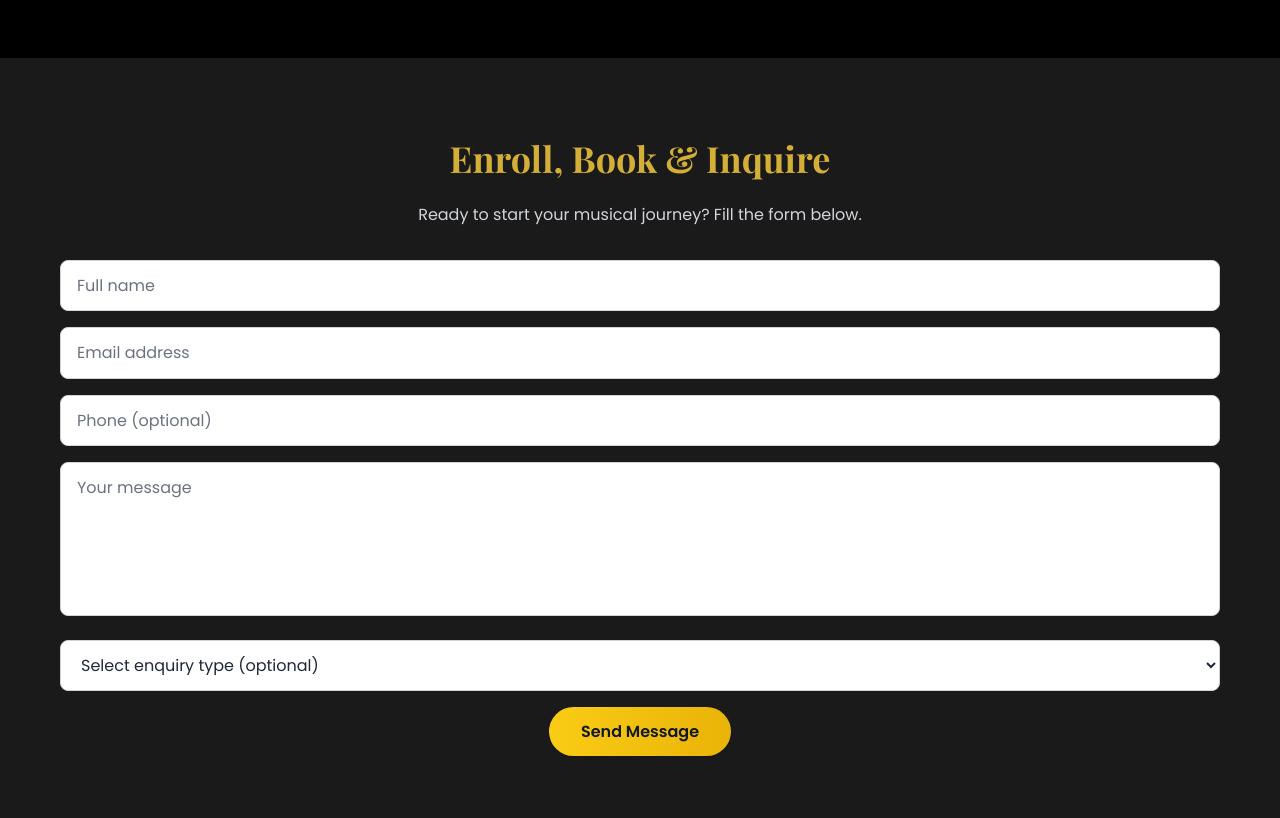
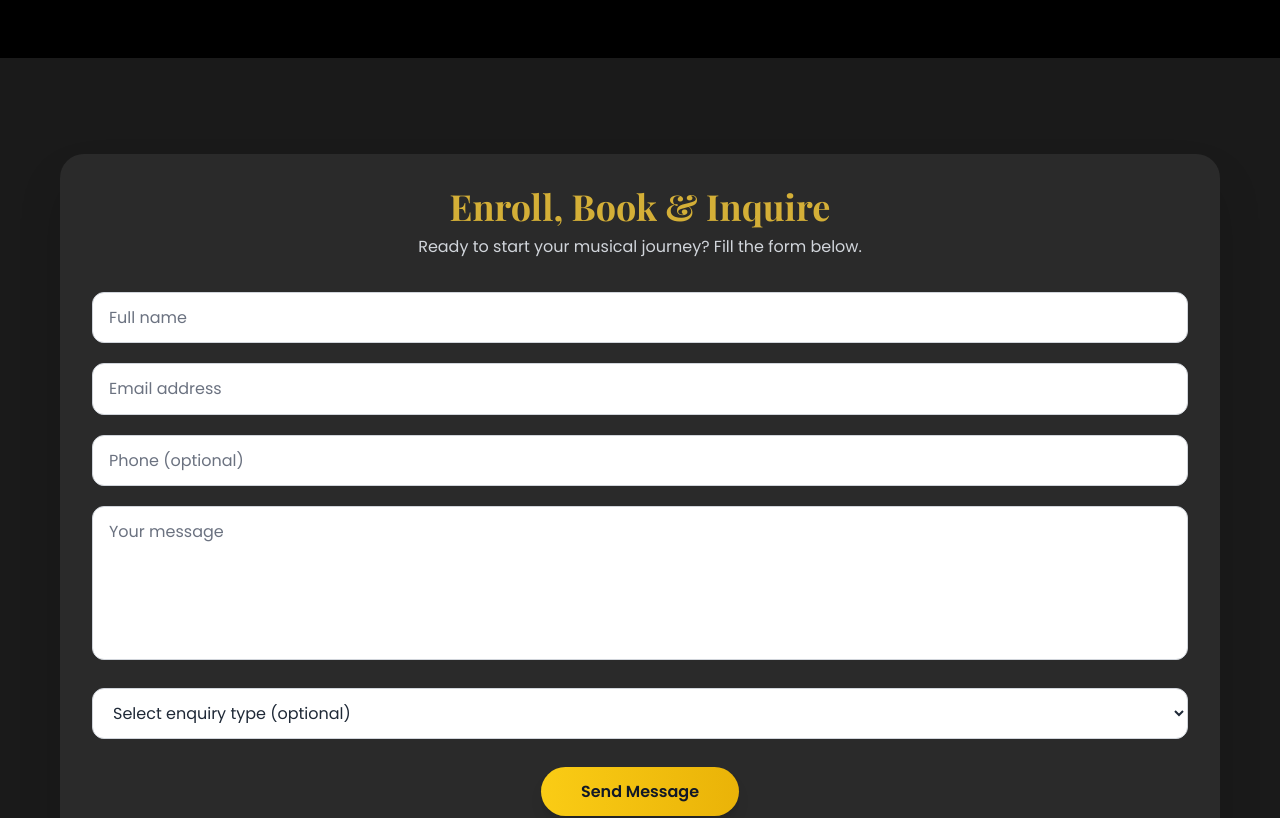
Before and after one commit to Harsh-a1213/Atharva-Flute, a React (Vite) app: page / in a window 1280 px wide. Shown: the part 5880-6698 px from the top of the page. Built offline with nearby package versions, Linux system fonts and the light colour scheme.

Commit message:
updatyed all modals

```diff
--- a/components/BookPerformanceModal.tsx
+++ b/components/BookPerformanceModal.tsx
@@ -6,7 +6,7 @@ interface Props {
 }
 
 const inputClass =
-  "w-full border border-gray-300 bg-white text-gray-800 placeholder-gray-500 rounded-lg px-4 py-3 focus:outline-none focus:ring-2 focus:ring-yellow-400";
+  "w-full border border-gray-300 bg-white text-gray-800 placeholder-gray-500 rounded-xl px-4 py-3 focus:outline-none focus:ring-2 focus:ring-yellow-400";
 
 const BookPerformanceModal: React.FC<Props> = ({ isOpen, onClose }) => {
   const [formData, setFormData] = useState({
@@ -103,7 +103,7 @@ const BookPerformanceModal: React.FC<Props> = ({ isOpen, onClose }) => {
 
   return (
     <div className="fixed inset-0 z-50 flex items-center justify-center p-4 bg-black/60">
-      <div className="bg-white rounded-2xl max-w-lg w-full p-6 shadow-2xl relative text-gray-900">
+      <div className="bg-white rounded-3xl max-w-xl w-full p-8 shadow-2xl relative text-gray-900">
         <button
           onClick={onClose}
           aria-label="Close"
@@ -113,21 +113,24 @@ const BookPerformanceModal: React.FC<Props> = ({ isOpen, onClose }) => {
         </button>
 
         {submitted ? (
-          <div className="py-12 text-center">
+          <div className="py-14 text-center">
             <h3 className="text-2xl font-bold text-green-600">
-              🎉 Booking submitted
+              🎉 Booking Submitted
             </h3>
-            <p className="mt-2 text-gray-700">
-              We will contact you soon about the performance details.
+            <p className="mt-3 text-gray-700">
+              We’ll contact you soon to discuss performance details.
             </p>
           </div>
         ) : (
           <>
-            <h3 className="text-2xl font-semibold mb-4 text-center">
+            <h3 className="text-3xl font-serif font-bold text-center mb-1">
               Book a Performance
             </h3>
+            <p className="text-center text-gray-500 mb-6">
+              Share your event details and we’ll get in touch.
+            </p>
 
-            <form onSubmit={handleSubmit} className="space-y-3">
+            <form onSubmit={handleSubmit} className="space-y-4">
               <input
                 name="name"
                 value={formData.name}
@@ -158,7 +161,7 @@ const BookPerformanceModal: React.FC<Props> = ({ isOpen, onClose }) => {
                 disabled={loading}
               />
 
-              <div className="grid grid-cols-2 gap-3">
+              <div className="grid grid-cols-2 gap-4">
                 <input
                   name="date"
                   type="date"
@@ -166,7 +169,6 @@ const BookPerformanceModal: React.FC<Props> = ({ isOpen, onClose }) => {
                   onChange={handleChange}
                   className={inputClass}
                 />
-
                 <input
                   name="time"
                   type="time"
@@ -201,7 +203,6 @@ const BookPerformanceModal: React.FC<Props> = ({ isOpen, onClose }) => {
                 className={inputClass + " resize-none"}
               />
 
-              <label className="block">
               <select
                 name="enquiryType"
                 value={formData.enquiryType}
@@ -214,7 +215,6 @@ const BookPerformanceModal: React.FC<Props> = ({ isOpen, onClose }) => {
                 </option>
                 <option value="Booking">Other Enquiry</option>
               </select>
-              </label>
 
               {error && (
                 <div className="text-sm text-red-600 bg-red-50 p-2 rounded">
@@ -225,7 +225,7 @@ const BookPerformanceModal: React.FC<Props> = ({ isOpen, onClose }) => {
               <button
                 type="submit"
                 disabled={loading}
-                className="w-full bg-gradient-to-r from-yellow-400 to-yellow-500 text-gray-900 font-bold py-3 rounded-lg shadow"
+                className="w-full mt-2 bg-gradient-to-r from-yellow-400 to-yellow-500 text-gray-900 font-bold py-3 rounded-full shadow-lg hover:brightness-95"
               >
                 {loading ? "Sending..." : "Submit Request"}
               </button>
--- a/components/EnquiryForm.tsx
+++ b/components/EnquiryForm.tsx
@@ -1,7 +1,7 @@
 import React, { useState } from "react";
 
 const inputClass =
-  "w-full border border-gray-300 bg-white text-gray-800 placeholder-gray-500 rounded-lg px-4 py-3 focus:outline-none focus:ring-2 focus:ring-yellow-400";
+  "w-full border border-gray-300 bg-white text-gray-800 placeholder-gray-500 rounded-xl px-4 py-3 focus:outline-none focus:ring-2 focus:ring-yellow-400";
 
 const EnquiryForm: React.FC = () => {
   const [formData, setFormData] = useState({
@@ -83,9 +83,9 @@ const EnquiryForm: React.FC = () => {
 
   if (submitted) {
     return (
-      <section id="contact" className="py-20 bg-[var(--brand-dark)]">
+      <section id="contact" className="py-24 bg-brand-dark">
         <div className="container mx-auto px-6 text-center">
-          <h2 className="text-3xl font-serif font-bold text-yellow-400 mb-2">
+          <h2 className="text-3xl font-serif font-bold text-brand-gold mb-2">
             Thank you!
           </h2>
           <p className="text-gray-300">
@@ -97,9 +97,10 @@ const EnquiryForm: React.FC = () => {
   }
 
   return (
-    <section id="contact" className="py-20 bg-[var(--brand-dark)]">
-      <div className="container mx-auto px-6 max-w-xl">
-        <h2 className="text-4xl font-serif font-bold text-center text-brand-gold mb-6">
+    <section id="contact" className="py-24 bg-brand-dark">
+      <div className="container mx-auto px-6 max-w-2xl">
+        <div className="bg-brand-gray rounded-3xl p-8 shadow-2xl">
+          <h2 className="text-4xl font-serif font-bold text-center text-brand-gold mb-2">
             Enroll, Book & Inquire
           </h2>
 
@@ -107,9 +108,7 @@ const EnquiryForm: React.FC = () => {
             Ready to start your musical journey? Fill the form below.
           </p>
 
-        <form onSubmit={handleSubmit} className="space-y-4">
-          <label className="block">
-            <span className="sr-only">Full name</span>
+          <form onSubmit={handleSubmit} className="space-y-5">
             <input
               name="name"
               value={formData.name}
@@ -119,10 +118,7 @@ const EnquiryForm: React.FC = () => {
               required
               disabled={loading}
             />
-          </label>
 
-          <label className="block">
-            <span className="sr-only">Email</span>
             <input
               name="email"
               type="email"
@@ -132,10 +128,7 @@ const EnquiryForm: React.FC = () => {
               className={inputClass}
               disabled={loading}
             />
-          </label>
 
-          <label className="block">
-            <span className="sr-only">Phone</span>
             <input
               name="phone"
               type="tel"
@@ -145,10 +138,7 @@ const EnquiryForm: React.FC = () => {
               className={inputClass}
               disabled={loading}
             />
-          </label>
 
-          <label className="block">
-            <span className="sr-only">Message</span>
             <textarea
               name="message"
               rows={5}
@@ -159,10 +149,7 @@ const EnquiryForm: React.FC = () => {
               required
               disabled={loading}
             />
-          </label>
 
-          <label className="block">
-            <span className="sr-only">Enquiry Type (optional)</span>
             <select
               name="enquiryType"
               value={formData.enquiryType}
@@ -178,7 +165,6 @@ const EnquiryForm: React.FC = () => {
               </option>
               <option value="Booking">Other Enquiry</option>
             </select>
-          </label>
 
             {error && (
               <div className="text-sm text-red-600 bg-red-50 p-2 rounded">
@@ -186,17 +172,18 @@ const EnquiryForm: React.FC = () => {
               </div>
             )}
 
-          <div className="text-center">
+            <div className="text-center pt-2">
               <button
                 type="submit"
                 disabled={loading}
-              className="bg-gradient-to-r from-yellow-400 to-yellow-500 text-gray-900 font-bold py-3 px-8 rounded-full shadow"
+                className="bg-gradient-to-r from-yellow-400 to-yellow-500 text-gray-900 font-bold py-3 px-10 rounded-full shadow-lg hover:brightness-95"
               >
                 {loading ? "Sending..." : "Send Message"}
               </button>
             </div>
           </form>
         </div>
+      </div>
     </section>
   );
 };
--- a/components/EnrollModal.tsx
+++ b/components/EnrollModal.tsx
@@ -6,7 +6,7 @@ interface Props {
 }
 
 const inputClass =
-  "w-full border border-gray-300 bg-white text-gray-800 placeholder-gray-500 rounded-lg px-4 py-3 focus:outline-none focus:ring-2 focus:ring-yellow-400";
+  "w-full border border-gray-300 bg-white text-gray-800 placeholder-gray-500 rounded-xl px-4 py-3 focus:outline-none focus:ring-2 focus:ring-yellow-400";
 
 const EnrollModal: React.FC<Props> = ({ isOpen, onClose }) => {
   const [formData, setFormData] = useState({
@@ -45,8 +45,7 @@ const EnrollModal: React.FC<Props> = ({ isOpen, onClose }) => {
       source: "Enroll Now",
       ...formData,
       name: (formData.name || "").trim(),
-      contact:
-        (formData.contact || formData.email || "").trim(),
+      contact: (formData.contact || formData.email || "").trim(),
       email: (formData.email || "").trim(),
       enquiryType: "Class Enquiry",
       message: formData.enquiry || "",
@@ -97,7 +96,7 @@ const EnrollModal: React.FC<Props> = ({ isOpen, onClose }) => {
 
   return (
     <div className="fixed inset-0 z-50 flex items-center justify-center p-4 bg-black/60">
-      <div className="bg-white rounded-2xl max-w-lg w-full p-6 shadow-2xl relative text-gray-900">
+      <div className="bg-white rounded-3xl max-w-xl w-full p-8 shadow-2xl relative text-gray-900">
         <button
           onClick={onClose}
           aria-label="Close"
@@ -107,21 +106,24 @@ const EnrollModal: React.FC<Props> = ({ isOpen, onClose }) => {
         </button>
 
         {submitted ? (
-          <div className="py-12 text-center">
+          <div className="py-14 text-center">
             <h3 className="text-2xl font-bold text-green-600">
-              🎉 Enrollment submitted
+              🎉 Enrollment Submitted
             </h3>
-            <p className="mt-2 text-gray-700">
-              We will contact you with next steps.
+            <p className="mt-3 text-gray-700">
+              We’ll contact you soon with next steps.
             </p>
           </div>
         ) : (
           <>
-            <h3 className="text-2xl font-semibold mb-4 text-center">
+            <h3 className="text-3xl font-serif font-bold text-center mb-1">
               Enroll Now
             </h3>
+            <p className="text-center text-gray-500 mb-6">
+              Start your musical journey with expert guidance.
+            </p>
 
-            <form onSubmit={handleSubmit} className="space-y-3">
+            <form onSubmit={handleSubmit} className="space-y-4">
               <input
                 name="name"
                 value={formData.name}
@@ -152,7 +154,7 @@ const EnrollModal: React.FC<Props> = ({ isOpen, onClose }) => {
                 disabled={loading}
               />
 
-              <div className="grid grid-cols-2 gap-3">
+              <div className="grid grid-cols-2 gap-4">
                 <select
                   name="course"
                   value={formData.course}
@@ -202,7 +204,7 @@ const EnrollModal: React.FC<Props> = ({ isOpen, onClose }) => {
               <button
                 type="submit"
                 disabled={loading}
-                className="w-full bg-gradient-to-r from-yellow-400 to-yellow-500 text-gray-900 font-bold py-3 rounded-lg shadow"
+                className="w-full mt-2 bg-gradient-to-r from-yellow-400 to-yellow-500 text-gray-900 font-bold py-3 rounded-full shadow-lg hover:brightness-95"
               >
                 {loading ? "Sending..." : "Submit"}
               </button>
```
Lines whose indentation alone changed are shown as unchanged.
